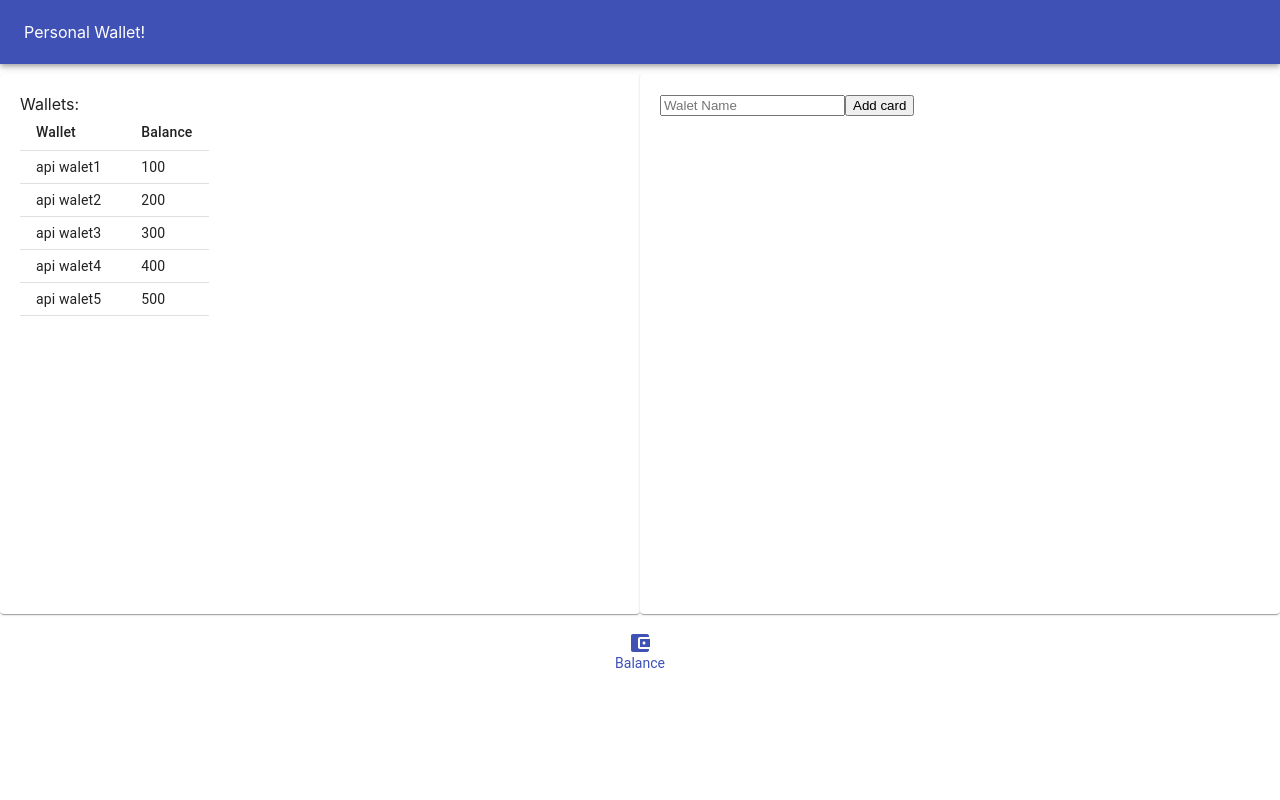
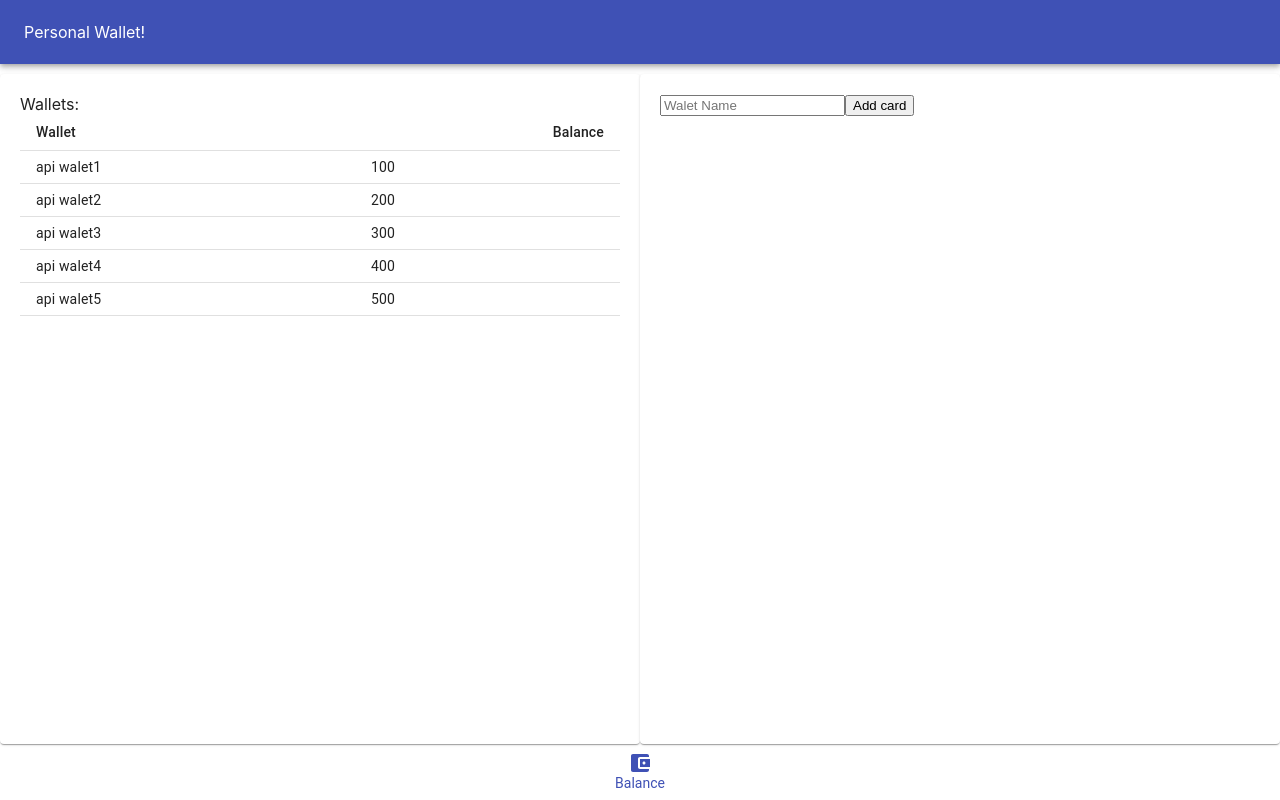
Before and after one commit to mvLaboratory/walletDemo, a React (Create React App) app: page / in a window 1280 px wide. Built offline with nearby package versions, Linux system fonts and the light colour scheme; data requests are answered from the project's data file.

Commit message:
App.css
basic staling

```diff
--- a/src/App.css
+++ b/src/App.css
@@ -1,14 +1,39 @@
+:root {
+  --header-height: 64px;
+  --footer-height: 56px;
+  --footer-margin: 25px;
+  --body-height: calc(100% - var(--header-height) - var(--footer-height));
+  --bodycontent-height: calc(100% - var(--footer-margin));
+}
+
 #root,
-.App,
-html {
+html,
+body,
+.App {
   height: 100%;
   margin: 0;
 }
 
-.App-logo {
-  height: 10px;
+header {
+  height: var(--header-height);
 }
 
-.MuiIcon-colorPrimary {
-  color: black;
+.MuiBottomNavigation-root {
+  height: var(--footer-height);
 }
+
+.BodyContainer {
+  height: var(--body-height);
+}
+
+.MuiTableRow-hover {
+  cursor: pointer;
+}
+
+.BodyContainer .MuiGrid-container {
+  height: var(--bodycontent-height);
+}
+
+.BodyContainer .MuiPaper-root {
+  height: var(--bodycontent-height);
+}
--- a/src/App.js
+++ b/src/App.js
@@ -1,20 +1,17 @@
 import React from "react";
 
-import Balance from "./Components/Balance/Balance.js";
+import BalanceSummary from "./Components/Balance/BalanceSummary.js";
 import {Footer, Header} from "./Components/Layouts";
 
-import logo from "./logo.svg";
 import "./App.css";
 
 function App() {
   return (
     <div className="App">
       <Header />
-      <body>
-        <div className="BodyContainer">
-          <Balance />
-        </div>
-      </body>
+      <div className="BodyContainer">
+        <BalanceSummary />
+      </div>
       <Footer />
     </div>
   );
--- a/src/Components/Balance/Balance.css
+++ /dev/null
@@ -1,3 +0,0 @@
-.WalletsList {
-  float: left;
-}
--- a/src/Components/Balance/Balance.js
+++ b/src/Components/Balance/BalanceSummary.js
@@ -1,10 +1,9 @@
 import React from "react";
-import "./Balance.css";
 import { connect } from "react-redux";
 import { loadWaletsBalance, addWalet } from "../../actions/waletActions.js";
 import { Grid, Paper, Table, TableBody, TableCell, TableHead, TableRow} from '@material-ui/core'
 
-class Balance extends React.Component {
+class BalanceSummary extends React.Component {
   state = { newWaletName: "" };
 
   componentDidMount() {
@@ -23,7 +22,7 @@ class Balance extends React.Component {
         padding: 20,
         marginTop: 10,
         marginBottom: 10,
-        height: 500,
+        //height: 400,
         overflowY: 'auto'
       }
     }
@@ -47,7 +46,7 @@ class Balance extends React.Component {
                   </TableHead>
                   <TableBody>
                     {wallets.map(wallet => (
-                      <TableRow>
+                      <TableRow hover>
                         <TableCell>{wallet.name}</TableCell>
                         <TableCell>{wallet.value}</TableCell>
                       </TableRow>
@@ -89,4 +88,4 @@ const mapStateToProps = function(state) {
   };
 };
 
-export default connect(mapStateToProps)(Balance);
+export default connect(mapStateToProps)(BalanceSummary);
```
